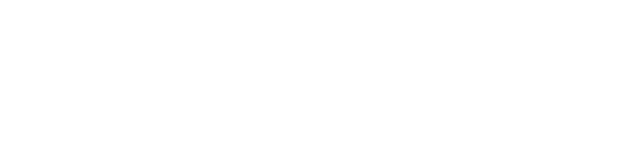
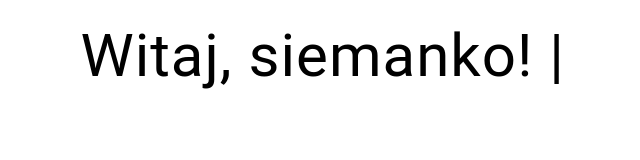
Before and after one commit to AdrianChojnacki/project8b, a plain HTML site: page index.html in a window 1280 px wide. Shown: the whole page, without its empty margins (54-694 px from the left). Drawn offline with Linux system fonts and the light colour scheme.

Commit message:
first version of script

```diff
--- a/index.html
+++ b/index.html
@@ -7,6 +7,11 @@
     <title>Document</title>
   </head>
   <body>
+    <div>
+      <span class="text"></span>
+      <span class="cursor">|</span>
+    </div>
+
     <script src="main.js"></script>
   </body>
 </html>
--- a/main.js
+++ b/main.js
@@ -0,0 +1,50 @@
+// Selectors
+const spnText = document.querySelector(".text");
+const spnCursor = document.querySelector(".cursor");
+
+// Texts array
+const txt = ["Witaj, siemanko!", "Dobrze Cię widzieć.", "Co chcesz robić?"];
+
+// Cursor animation function
+const cursorAnimation = () => {
+  spnCursor.classList.toggle("active");
+};
+
+setInterval(cursorAnimation, 400);
+
+// Main function parameters
+let arrayIndex = 0;
+let charIndex = 0;
+const time = 50;
+const deleteTime = 2000;
+
+// Main function
+const oneTxt = () => {
+  const addLetter = () => {
+    spnText.textContent += txt[arrayIndex][charIndex];
+    charIndex++;
+
+    if (charIndex === txt[arrayIndex].length) {
+      clearInterval(writing);
+
+      const deleteText = () => {
+        arrayIndex++;
+        charIndex = 0;
+
+        if (arrayIndex < txt.length) {
+          spnText.textContent = null;
+        }
+
+        if (arrayIndex === txt.length) {
+          clearInterval(allTexts);
+        }
+      };
+
+      setTimeout(deleteText, deleteTime);
+    }
+  };
+
+  const writing = setInterval(addLetter, time);
+};
+
+const allTexts = setInterval(oneTxt, txt[arrayIndex][charIndex].length * time + deleteTime + 1000);
--- a/style.css
+++ b/style.css
@@ -0,0 +1,16 @@
+div {
+  max-width: 80%;
+  margin: 20px auto;
+  font-family: roboto, sans-serif;
+  font-size: 60px;
+  letter-spacing: 1px;
+}
+
+.cursor {
+  opacity: 1;
+  transition: 0.2s;
+}
+
+.cursor.active {
+  opacity: 0;
+}
```
